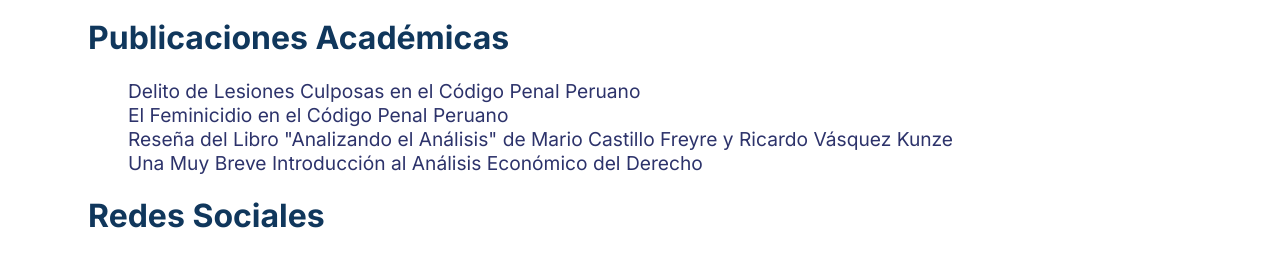
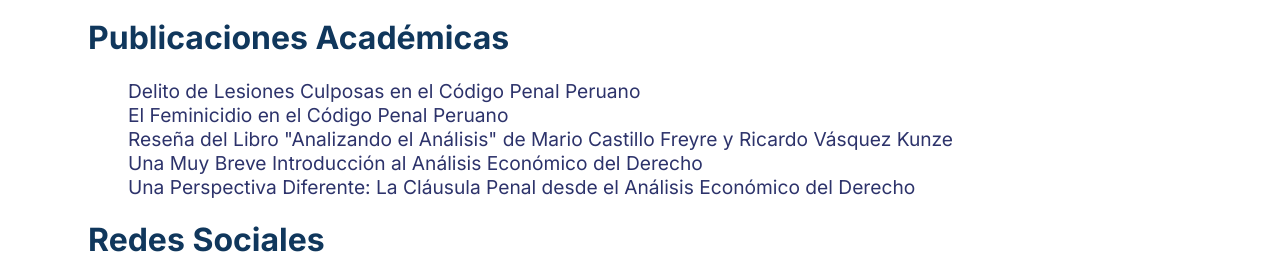
Before and after one commit to ChristianVR-77/Christian-Corp-Tech, a plain HTML site: page index.html in a window 1280 px wide. Shown: the part 715-969 px from the top of the page. Drawn offline with Linux system fonts and the light colour scheme.

Commit message:
Update index.html

```diff
--- a/index.html
+++ b/index.html
@@ -38,6 +38,7 @@
                             <li><a href="https://papers.ssrn.com/sol3/papers.cfm?abstract_id=4652960" target="_blank">El Feminicidio en el Código Penal Peruano</a></li>
                             <li><a href="https://papers.ssrn.com/sol3/papers.cfm?abstract_id=4678148" target="_blank">Reseña del Libro "Analizando el Análisis" de Mario Castillo Freyre y Ricardo Vásquez Kunze</a></li>
                             <li><a href="https://papers.ssrn.com/sol3/papers.cfm?abstract_id=4935355" target="_blank">Una Muy Breve Introducción al Análisis Económico del Derecho</a></li>
+                            <li><a href="https://papers.ssrn.com/sol3/papers.cfm?abstract_id=5108265" target="_blank">Una Perspectiva Diferente: La Cláusula Penal desde el Análisis Económico del Derecho</a></li>
                         </ul>
                     </div>
                 </div>
```
